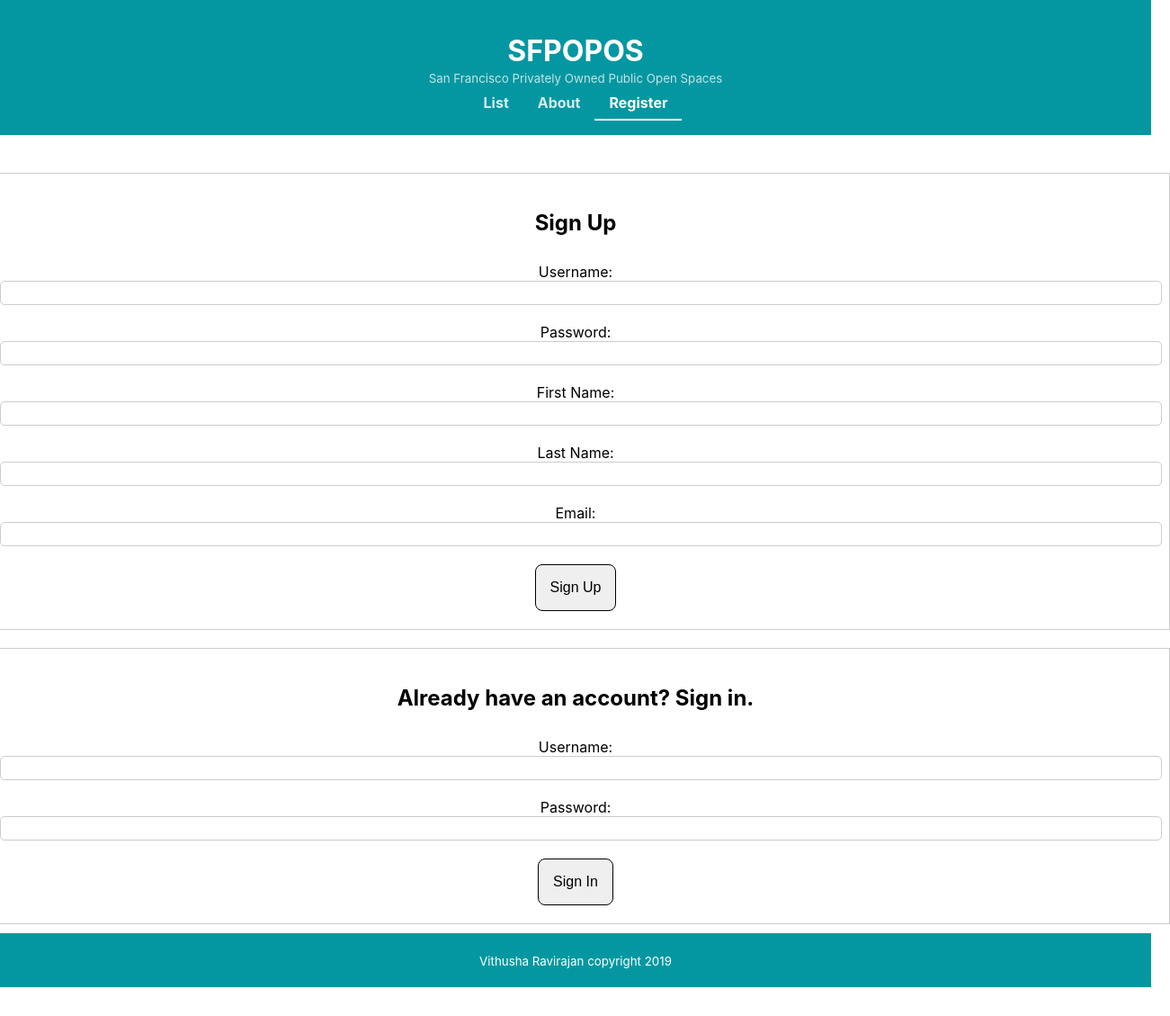
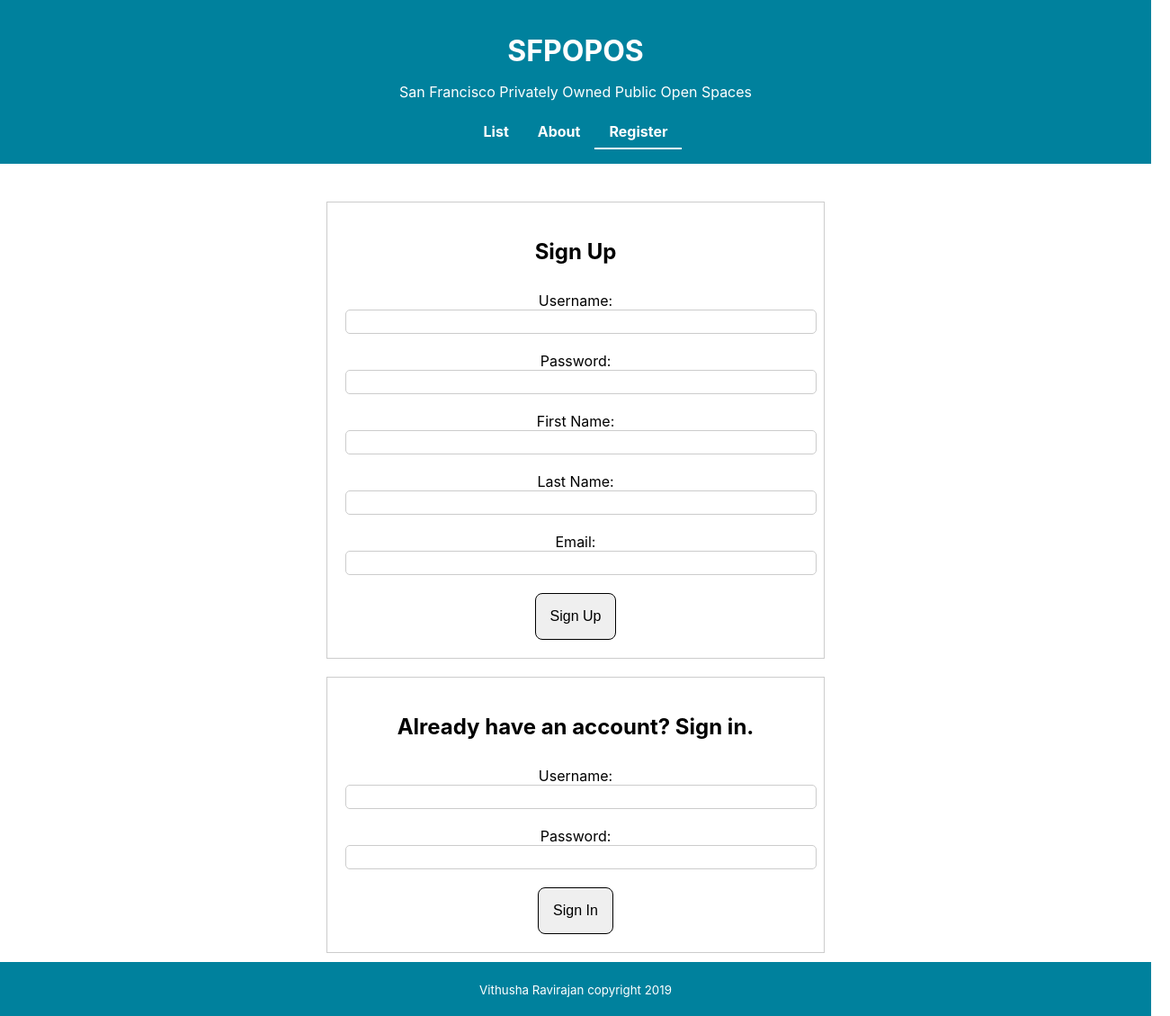
Before and after one commit to EpiXCoder/ACS1320_React_App, a React (Create React App) app: page /#/register in a window 1280 px wide. Shown: the whole page at 90% size, 1301 px wide, since content can reach past the window. Before the commit the page ends 1097 px from the top, so only its background shows below. Built offline with nearby package versions, Linux system fonts and the light colour scheme.

Commit message:
size fix for signup page

```diff
--- a/src/components/Footer/Footer.css
+++ b/src/components/Footer/Footer.css
@@ -1,6 +1,6 @@
 .Footer{
     color: white;
-    background-color:  rgb(5, 151, 161);
+    background-color: #00819d;
     padding-top: 20px;
     padding-bottom: 20px;
     flex-shrink: 0;
--- a/src/components/Registration/POPOSSignIn/POPOSSignIn.css
+++ b/src/components/Registration/POPOSSignIn/POPOSSignIn.css
@@ -2,8 +2,18 @@
   border: 1px solid #ccc;
   padding: 20px;
   margin: 10px;
-  width: 100%;
+  width: 40%;
   display: inline-block;
+}
+
+@media only screen and (max-width: 960px) {
+  #signin-form {
+    border: 1px solid #ccc;
+    padding: 20px;
+    margin: 10px;
+    width: 100%;
+    display: inline-block;
+  }
 }
 
 #signin-form h2 {
--- a/src/components/Registration/POPOSSignUp/POPOSSignUp.css
+++ b/src/components/Registration/POPOSSignUp/POPOSSignUp.css
@@ -2,8 +2,18 @@
   border: 1px solid #ccc;
   padding: 20px;
   margin: 10px;
-  width: 100%;
+  width: 40%;
   display: inline-block;
+}
+
+@media only screen and (max-width: 960px) {
+  #signup-form {
+    border: 1px solid #ccc;
+    padding: 20px;
+    margin: 10px;
+    width: 100%;
+    display: inline-block;
+  }
 }
 
 #signup-form h2 {
--- a/src/components/Title/Title.css
+++ b/src/components/Title/Title.css
@@ -5,7 +5,7 @@
     align-items: baseline;
     padding: 1em;
     margin-bottom: 2em;
-    background-color: rgb(5, 151, 161);
+    background-color: #00819d;
     color: #fff;
   }
 
@@ -16,13 +16,13 @@
 
   .Title-Subtitle {
     padding-top: 0;
-    color: rgba(255, 255, 255, 0.75);
+    color: white;
   }
 
   .Title a {
     display: inline-block;
     padding: 0.5em 1em;
-    color: rgba(255, 255, 255, 0.835);
+    color: white;
     font-weight: bold;
     text-decoration: none;
   }
--- a/src/components/Title/Title.js
+++ b/src/components/Title/Title.js
@@ -8,7 +8,7 @@ function Title() {
     <div className="Title">
       <header>
         <h1>SFPOPOS</h1>
-        <small className="Title-Subtitle">San Francisco Privately Owned Public Open Spaces</small>
+        <p className="Title-Subtitle">San Francisco Privately Owned Public Open Spaces</p>
 
         <div>
         <NavLink
```
